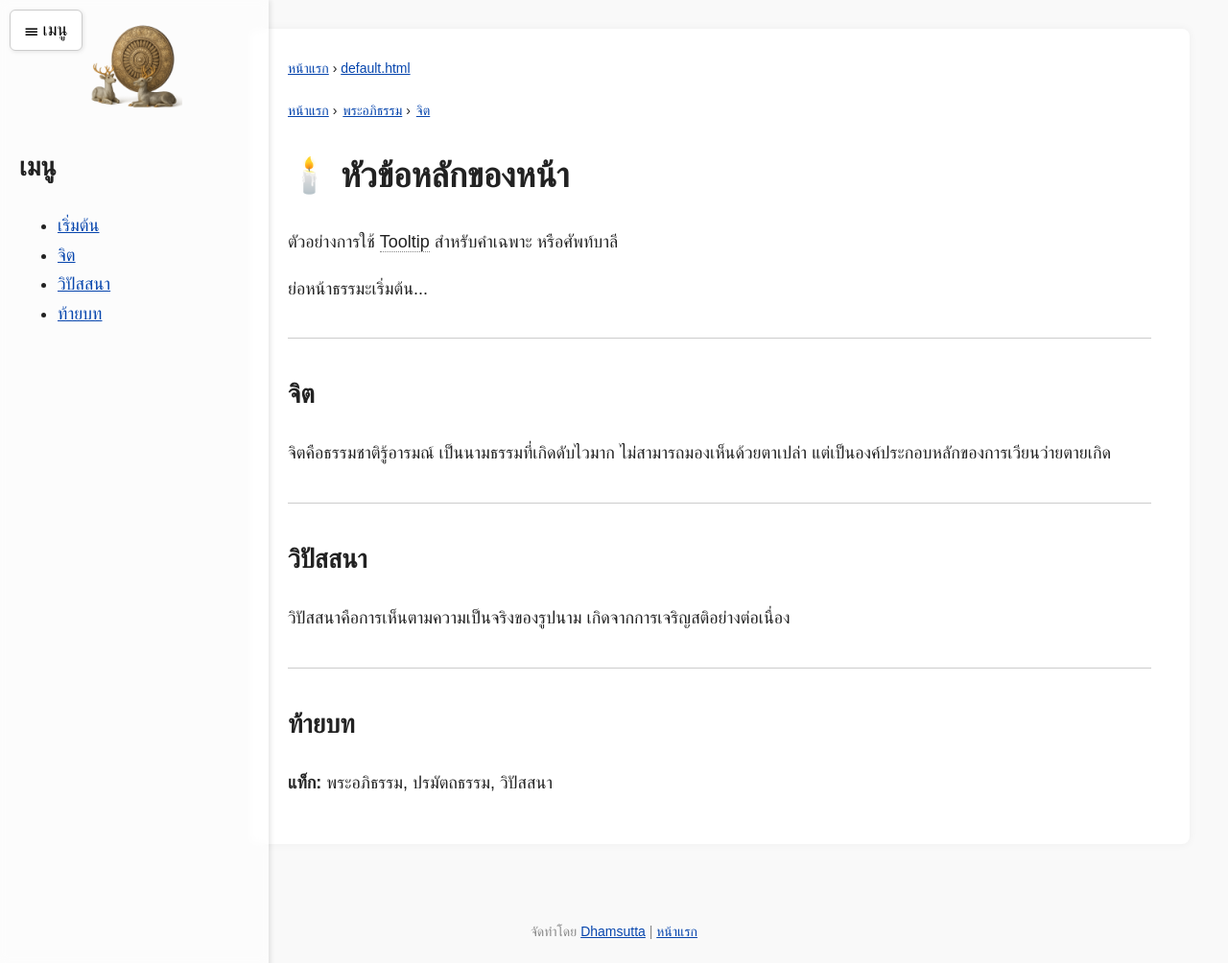
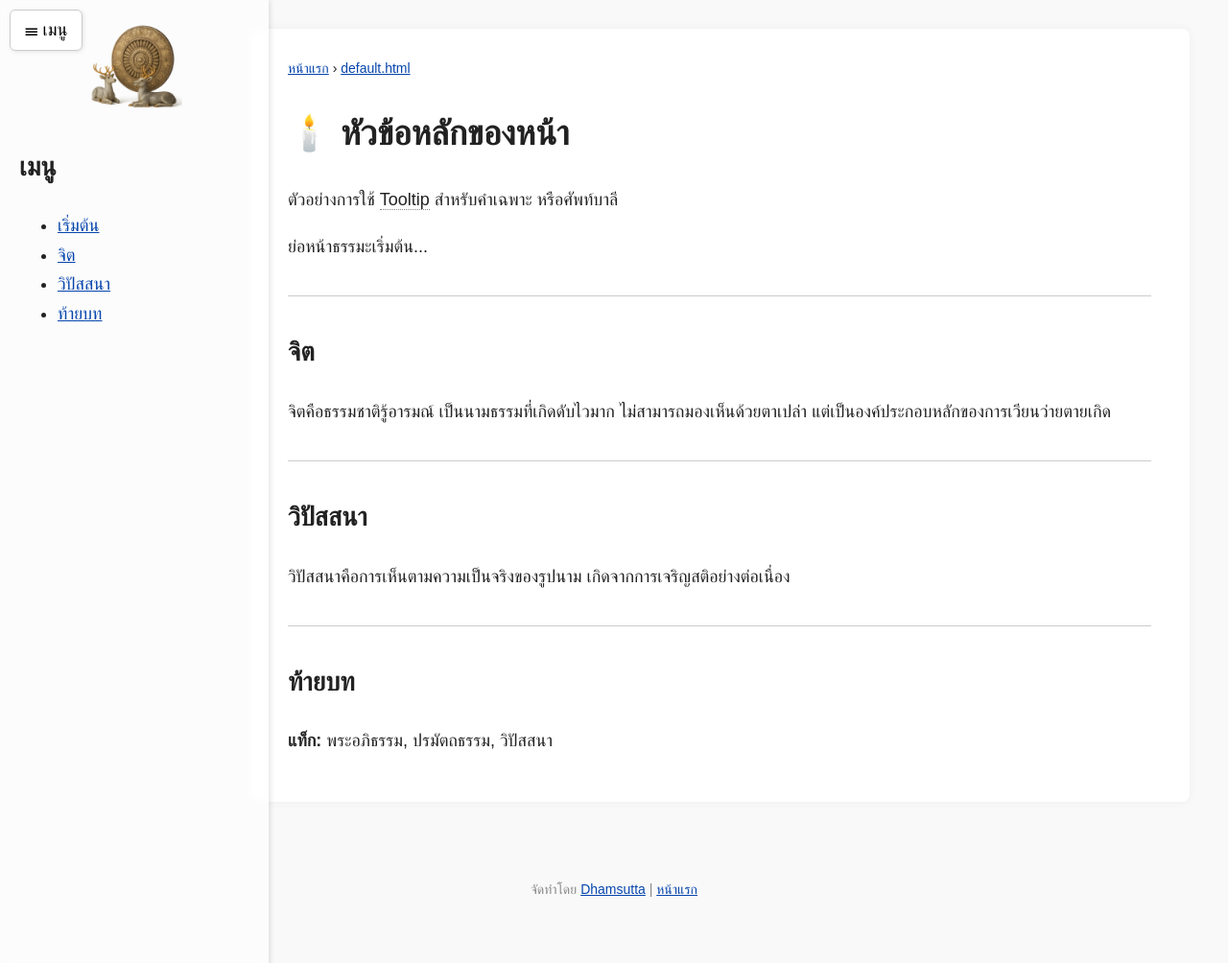
Before and after one commit to dhamsutta/tripitaka, a Jekyll site: the page default.html, which Jekyll copies as it is, in a window 1280 px wide and 1004 px high. Shown: the whole window at 96% size. Built offline with Jekyll 4.4.1, drawn with Linux system fonts in a browser that asks for light colours; some web fonts are replaced; comment, search, counter and statistics services are not loaded; some of the changed lines change nothing that is shown.

Commit message:
Update default.html

```diff
--- a/default.html
+++ b/default.html
@@ -13,7 +13,7 @@
   <meta name="twitter:card" content="summary_large_image" />
   <meta name="twitter:image" content="https://dhamsutta.github.io/tripitaka/images/dhammalogo.png" />
 
-
+  <!-- Structured Data (Breadcrumb for SEO) -->
   <script type="application/ld+json">
   {
     "@context": "https://schema.org",
@@ -41,43 +41,11 @@
   }
   </script>
 
-
   <meta charset="UTF-8" />
   <meta name="viewport" content="width=device-width, initial-scale=1.0" />
   <title>ชื่อหน้า | ชื่อเว็บไซต์</title>
   <meta name="description" content="คำอธิบายสั้น ๆ ของเนื้อหาในหน้านี้" />
   <meta name="keywords" content="ธรรมะ, พระไตรปิฎก, พระอภิธรรม, จิต เจตสิก, วิปัสสนา" />
-
-  <!-- Open Graph -->
-  <meta property="og:title" content="ชื่อหน้า | ชื่อเว็บไซต์" />
-  <meta property="og:description" content="คำอธิบายสำหรับแชร์ไปยัง Facebook หรือ LINE" />
-  <meta property="og:type" content="article" />
-  <meta property="og:url" content="https://yourdomain.github.io/path/to/page.html" />
-  <meta property="og:image" content="https://yourdomain.github.io/assets/cover.jpg" />
-
-  <!-- Twitter Card -->
-  <meta name="twitter:card" content="summary_large_image" />
-  <meta name="twitter:title" content="ชื่อหน้า | ชื่อเว็บไซต์" />
-  <meta name="twitter:description" content="คำอธิบายสำหรับแชร์ไปยัง Twitter" />
-  <meta name="twitter:image" content="https://yourdomain.github.io/assets/cover.jpg" />
-
-  <!-- JSON-LD Structured Data -->
-  <script type="application/ld+json">
-  {
-    "@context": "https://schema.org",
-    "@type": "Article",
-    "headline": "ชื่อบทความหรือหน้า",
-    "description": "คำอธิบายของบทความหรือหน้า",
-    "author": { "@type": "Person", "name": "ชื่อผู้เขียนหรือเว็บไซต์" },
-    "publisher": {
-      "@type": "Organization",
-      "name": "ชื่อเว็บไซต์",
-      "logo": { "@type": "ImageObject", "url": "https://yourdomain.github.io/assets/logo.png" }
-    },
-    "url": "https://yourdomain.github.io/path/to/page.html",
-    "datePublished": "2025-06-03"
-  }
-  </script>
 
   <!-- Font และสไตล์ -->
   <link href="https://fonts.googleapis.com/css2?family=Bai+Jamjuree&display=swap" rel="stylesheet">
@@ -95,10 +63,6 @@
       background: #f9f9f9;
       margin: 0;
       padding: 0;
-      body {
-  display: block;
-}
-;
     }
 
     .sidebar {
@@ -107,21 +71,14 @@
       left: 0;
       width: 240px;
       height: 100vh;
-      background: #fff;
+      background: rgba(255, 255, 255, 0.5);
+      backdrop-filter: blur(4px);
       padding: 20px;
       box-shadow: 2px 0 5px rgba(0,0,0,0.1);
       overflow-y: auto;
       z-index: 1000;
       transition: transform 0.3s ease;
     }
-
-.sidebar {
-  background: rgba(255, 255, 255, 0.5); /* ✅ พื้นหลังขาว โปร่งใส 50% */
-  backdrop-filter: blur(4px);           /* (optional) เบลอพื้นหลัง */
-}
-
-
-
 
     .sidebar.hidden {
       transform: translateX(-100%);
@@ -182,7 +139,6 @@
       border-top: 1px solid #ccc;
     }
 
-
     #backToTopBtn {
       position: fixed;
       bottom: 30px;
@@ -195,7 +151,7 @@
       background-color: #0645ad;
       color: white;
       cursor: pointer;
-  display: none; /* ซ่อนไว้ก่อน */
+      display: none;
       box-shadow: 0 2px 6px rgba(0,0,0,0.3);
       transition: opacity 0.3s ease;
     }
@@ -204,37 +160,14 @@
       background-color: #0b0080;
     }
 
-
-
-
-
-
-
-
-
-
-
-
-
-
-
     @media (max-width: 768px) {
       .content {
         margin-left: 30px;
       }
-
     }
-
-
-
-
-
-
-
   </style>
 </head>
 <body>
-
   <button class="menu-toggle" onclick="toggleSidebar()">☰ เมนู</button>
 
   <div class="sidebar" id="sidebar">
@@ -254,79 +187,12 @@
 
   <div class="content">
 
-<script>
-  const labels = {
-    'tripitaka': 'หน้าแรก',
-    'vinaya': 'พระวินัย',
-    'sutta': 'พระสูตร',
-    'abhidhamma': 'พระอภิธรรม',
-    'atthakatha': 'อรรถกถา',
-    'visuddhimagga': 'วิสุทธิมรรค',
-    'nettippakarana': 'เนตติปกรณ์',
-    'buddhadhamma': 'พุทธธรรม',
-    'milindapanha': 'มิลินทปัญหา',
-    'dictionary': 'คำอภิธานศัพท์',
-    'pali-thai': 'พจนานุกรม บาลี-ไทย',
-    'thai-eng': 'ไทย-อังกฤษ',
-    'eng-thai': 'อังกฤษ-ไทย',
-    'pakinnaka': 'ปกิณกะ',
-    'audio': 'ฟังธรรมะออนไลน์',
-    'asubha': 'ห้องปลงอสุภะ',
-    'search': 'ค้นหาหัวข้อธรรมะ'
-  };
+    <!-- ✅ Breadcrumb แสดงที่เดียว -->
+    <nav id="breadcrumb" style="font-size: 14px; margin-bottom: 20px;"></nav>
 
-  const path = location.pathname.split('/').filter(p => p && p !== 'index.html');
-  const baseURL = '/' + path[0] + '/';
-
-  let breadcrumb = `<a href="${baseURL}">${labels['tripitaka']}</a>`;
-
-  let fullPath = '';
-  for (let i = 1; i < path.length; i++) {
-    fullPath += '/' + path[i];
-    const label = labels[path[i]] || decodeURIComponent(path[i]);
-    const url = '/' + path.slice(0, i + 1).join('/');
-    breadcrumb += ` › <a href="${url}">${label}</a>`;
-  }
-
-  document.write(`<nav style="font-size: 14px; margin-bottom: 20px;">${breadcrumb}</nav>`);
-</script>
-
-
-
-
-
-
-
-
-  <nav aria-label="breadcrumb" style="font-size: 14px; margin-bottom: 20px;">
-  <ol style="list-style: none; padding: 0; display: flex; flex-wrap: wrap; gap: 6px;">
-    <li><a href="/tripitaka/">หน้าแรก</a> ›</li>
-    <li><a href="/tripitaka/abhidhamma/">พระอภิธรรม</a> ›</li>
-    <li><a href="/tripitaka/abhidhamma/citta.html">จิต</a></li>
-  </ol>
-</nav>
-
-
-  <!--
-  <form action="https://www.google.com/search" method="get" target="_blank" style="text-align: center; margin-bottom: 40px;">
-    <input type="text" name="q" placeholder="ค้นหาในเว็บไซต์นี้..." required
-           style="padding: 10px; width: 60%; max-width: 400px; border: 1px solid #ccc; border-radius: 6px;">
-    <input type="hidden" name="sitesearch" value="tripitaka.github.io">
-    <button type="submit"
-            style="padding: 10px 16px; border: none; background-color: #0645ad; color: white; border-radius: 6px; cursor: pointer;">
-      🔍 ค้นหา
-    </button>
-  </form>
--->
-
-
-
- <!-- ✅ กล่องค้นหา Google -->
-
-  <script async src="https://cse.google.com/cse.js?cx=51c4343b3eeb842d6">
-</script>
+    <!-- ✅ Google Search -->
+    <script async src="https://cse.google.com/cse.js?cx=51c4343b3eeb842d6"></script>
     <div class="gcse-search"></div>
- <!-- เนื้อหาหลัก -->
 
     <h1 id="intro">🕯️ หัวข้อหลักของหน้า</h1>
     <p>
@@ -351,16 +217,18 @@
     <p><strong>แท็ก:</strong> พระอภิธรรม, ปรมัตถธรรม, วิปัสสนา</p>
   </div>
 
+  <button onclick="scrollToTop()" id="backToTopBtn" title="กลับด้านบน">⬆️</button>
+
+  <footer style="width: 100%; text-align: center; font-size: 14px; color: #888; margin-top: 60px; padding: 20px 0;">
+    จัดทำโดย <a href="https://github.com/dhamsutta/tripitaka" target="_blank">Dhamsutta</a> |
+    <a href="/tripitaka/">หน้าแรก</a>
+  </footer>
+
   <script>
     function toggleSidebar() {
       document.getElementById('sidebar').classList.toggle('hidden');
     }
-  </script>
 
-  <button onclick="scrollToTop()" id="backToTopBtn" title="กลับด้านบน">⬆️</button>
-
-  <!-- ✅ ต้องมี script นี้ -->
-  <script>
     window.onscroll = function () {
       const btn = document.getElementById("backToTopBtn");
       btn.style.display = (document.body.scrollTop > 300 || document.documentElement.scrollTop > 300)
@@ -370,16 +238,38 @@
     function scrollToTop() {
       window.scrollTo({ top: 0, behavior: 'smooth' });
     }
+
+    // ✅ Breadcrumb อัตโนมัติ
+    const labels = {
+      'tripitaka': 'หน้าแรก',
+      'vinaya': 'พระวินัย',
+      'sutta': 'พระสูตร',
+      'abhidhamma': 'พระอภิธรรม',
+      'atthakatha': 'อรรถกถา',
+      'visuddhimagga': 'วิสุทธิมรรค',
+      'nettippakarana': 'เนตติปกรณ์',
+      'buddhadhamma': 'พุทธธรรม',
+      'milindapanha': 'มิลินทปัญหา',
+      'dictionary': 'คำอภิธานศัพท์',
+      'pali-thai': 'พจนานุกรม บาลี-ไทย',
+      'thai-eng': 'ไทย-อังกฤษ',
+      'eng-thai': 'อังกฤษ-ไทย',
+      'pakinnaka': 'ปกิณกะ',
+      'audio': 'ฟังธรรมะออนไลน์',
+      'asubha': 'ห้องปลงอสุภะ',
+      'search': 'ค้นหาหัวข้อธรรมะ'
+    };
+
+    const path = location.pathname.split('/').filter(p => p && p !== 'index.html');
+    let breadcrumbHTML = '';
+    let url = '';
+    path.forEach((segment, i) => {
+      url += '/' + segment;
+      const label = labels[segment] || decodeURIComponent(segment);
+      breadcrumbHTML += (i > 0 ? ' › ' : '') + `<a href="${url}">${label}</a>`;
+    });
+
+    document.getElementById("breadcrumb").innerHTML = breadcrumbHTML;
   </script>
-
-
-
-
-<footer style="width: 100%; text-align: center; font-size: 14px; color: #888; margin-top: 60px; padding: 20px 0;">
-  จัดทำโดย <a href="https://github.com/dhamsutta/tripitaka" target="_blank">Dhamsutta</a> |
-  <a href="/tripitaka/">หน้าแรก</a>
-</footer>
-
 </body>
-
 </html>
```
Lines whose indentation alone changed are shown as unchanged.
